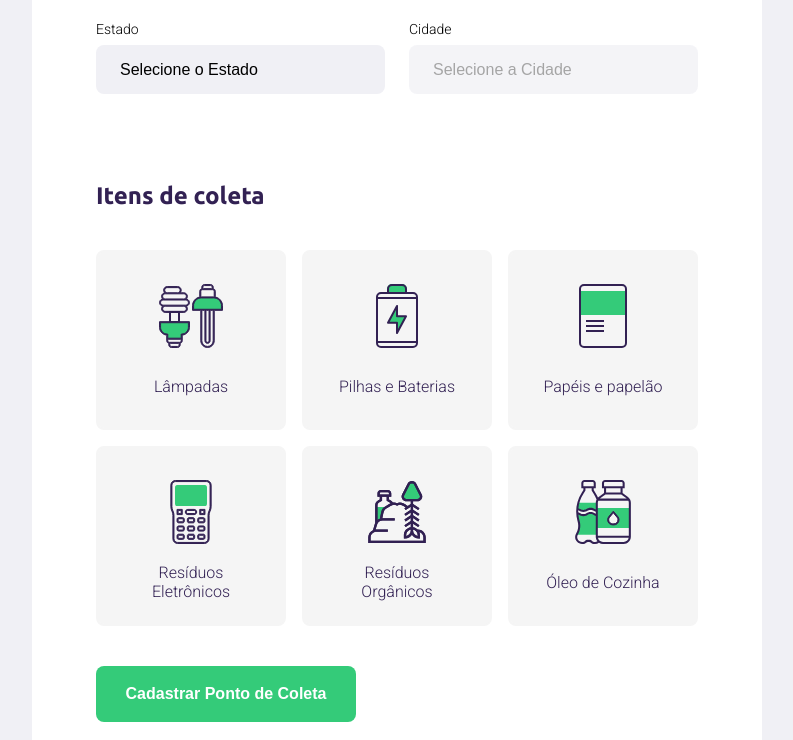
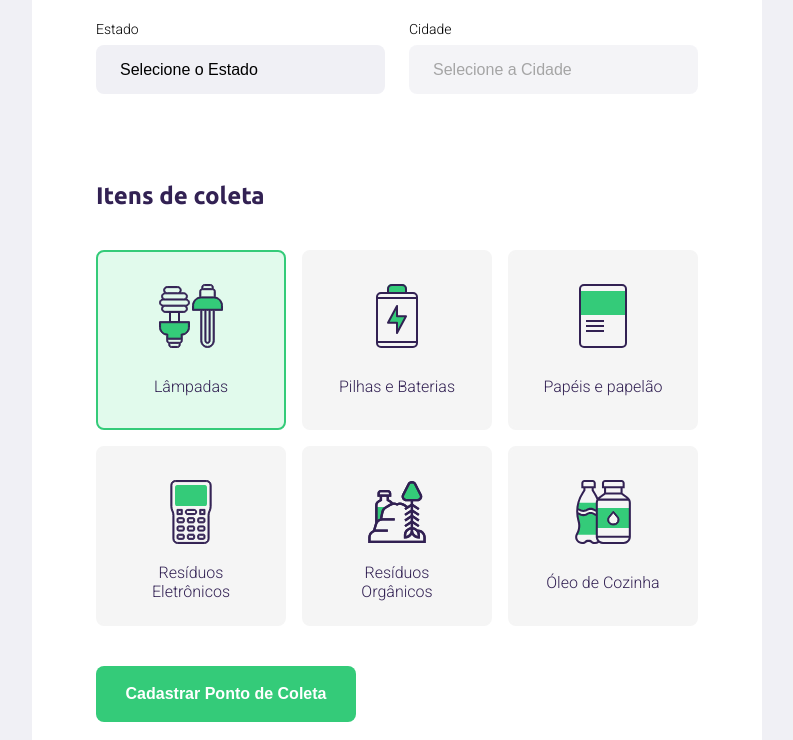
Before and after one commit to PedroMartinsCap/ecoleta, a plain HTML site: page create-point.html in a window 1280 px wide. Both pictures are taken after a click on the item "Lâmpadas". Shown: the part 585-1325 px from the top of the page, without its empty margins (243-1036 px from the left). Drawn offline with Linux system fonts and the light colour scheme; no server answers.

Commit message:
README.md modification

```diff
--- a/create-point.html
+++ b/create-point.html
@@ -66,7 +66,7 @@
               <h2>Itens de coleta</h2>
             </legend>
             <div class="items-grid">
-              <li data-id="1" class="selected">
+              <li data-id="1">
                 <img src="assets/lampadas.svg" alt="lâmpadas">
                 <span>Lâmpadas</span>
               </li>
--- a/scripts/create-point.js
+++ b/scripts/create-point.js
@@ -58,26 +58,34 @@ const collectedItems = document.querySelector("input[name=items]")
 let selectedItems =[]
 
 function handleSelectedItem (event){
-  const ItemLi = event.target
+  const itemLi = event.target
 
-  ItemLi.classList.toggle("selected")
+  // adiciona ou remove uma classe com javascript
+  itemLi.classList.toggle("selected")
 
-  const itemID = event.target.dataset.id
+  const itemId = itemLi.dataset.id
 
+  //verifica se existem itens selecionados, se sim pegar os itens selecionados
   const alreadySelected = selectedItems.findIndex( item => {
-    const intemFound = itme == itemId
+    const itemFound = item == itemId
     return itemFound
   })
+  // se já estiver selecionado...
+  if( alreadySelected >= 0){
+    //tirar da seleção
+    const filteredItems = selectedItems.filter( item => {
 
-  if( alreadySelected >= 0){
-    const filteredItems = selectedItems.filter( item => {
-      const itemIsDifferent = item != itemId
+      const itemIsDifferent = item != itemId //false
+
       return itemIsDifferent
     })
 
     selectedItems = filteredItems
   } else {
-    selectedItems.value = selectedItems
+    //se não estiver selecionado
+    //adicionar à seleção
+    selectedItems.push(itemId)
   }
-
+  //atualizar o campo escondido com os itens selecionados
+  collectedItems.value = selectedItems
 }
```
Also changed, not shown: README.md.
